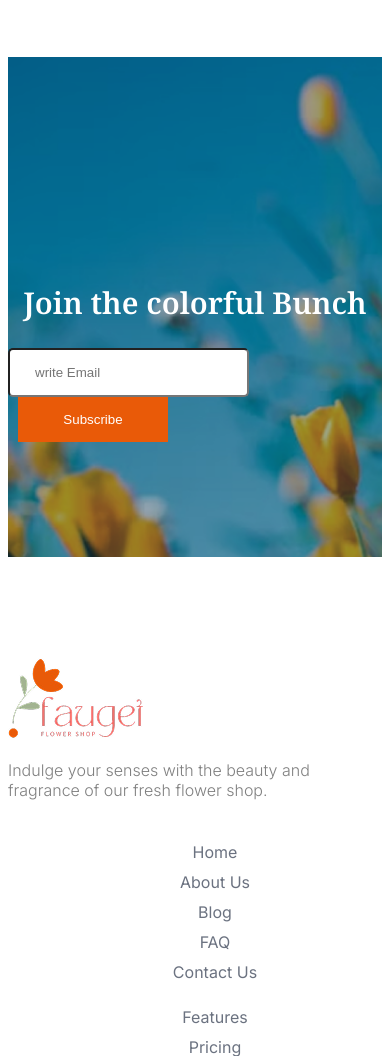
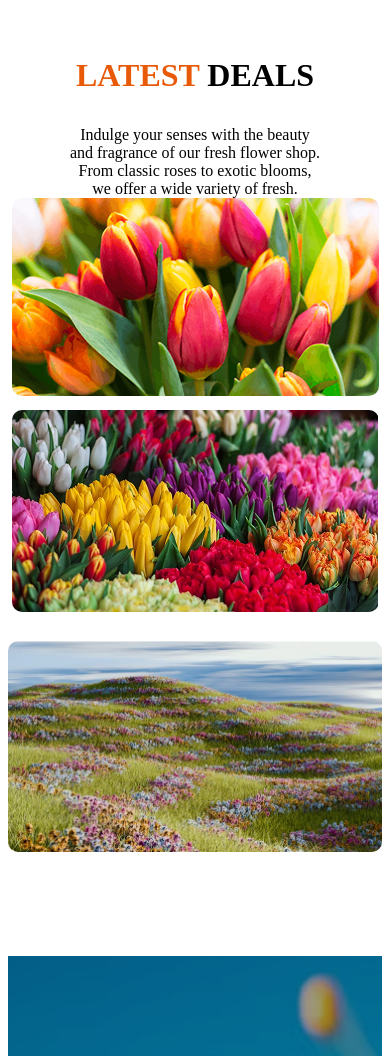
Before and after one commit to Ashiqweb123/flower-shop-site, a plain HTML site: page index.html in a window 390 px wide. Shown: the part 3580-4636 px from the top of the page. Drawn offline with Linux system fonts and the light colour scheme.

Commit message:
collage-image-add

```diff
--- a/index.html
+++ b/index.html
@@ -183,6 +183,53 @@
           </div>
         </div>
       </section>
+      <section>
+        <div class="latest-deals">
+          <div class="deals">
+          <h3 class="section-title">
+            <span class="span-color">LATEST </span>DEALS
+          </h3>
+          <p class="section-desc">
+            Indulge your senses with the beauty and fragrance of our fresh
+            flower shop. From classic roses to exotic blooms, we offer a wide
+            variety of fresh.
+          </p>
+        </div>
+        </div>
+
+        <div class="image-container">
+
+          <div class="left-side-image">
+             <div class="image-content">
+               <img src="./assets/deal-ana.png" alt="">
+            <div class="price-tag">
+              <h3>60% Off | Bloom Plant</h3>
+              <a href="">SHOP now</a>
+            </div>
+             </div>
+
+
+              <div class="image-content">
+                <img src="./assets/deal-bloom.png" alt="">
+            <div class="price-tag">
+              <h3>60% Off | Bloom Plant</h3>
+              <a href="">SHOP now</a>
+            </div>
+              </div>
+
+
+          </div>
+          <div class="right-side-image">
+            <div class="image-content"><img src="./assets/deal-zabo.png" alt="">
+            <div class="price-tag">
+              <h3>60% Off | Bloom Plant</h3>
+              <a href="">SHOP now</a>
+            </div></div>
+          </div>
+
+          </div>
+
+      </section>
     </main>
     <section class="join">
       <div class="color-branch">
--- a/styles/style.css
+++ b/styles/style.css
@@ -137,6 +137,44 @@ section {
 }
 .lover-desc {
   color: #00000080;
+}
+.image-container {
+  display: flex;
+  justify-content: center;
+  align-items: center;
+  gap: 25px;
+}
+.left-side-image {
+  display: flex;
+  flex-direction: column;
+  gap: 10px;
+}
+.left-side-image img {
+  /* width: 40%; */
+  border-radius: 10px;
+}
+.right-side-image img {
+  border-radius: 10px;
+}
+.left-side-image .image-content,
+.right-side-image .image-content {
+  position: relative;
+}
+.price-tag {
+  position: absolute;
+  top: 40px;
+  left: 100px;
+  color: white;
+  font-weight: bold;
+  display: none;
+}
+.price-tag h3,
+a {
+  color: white;
+  font-size: 1.4rem;
+}
+.image-content:hover .price-tag {
+  display: block;
 }
 .join {
   background-image: url("../assets/news-letter-bg.png");
@@ -286,6 +324,13 @@ footer p {
   .image .flower-store {
     width: 100%;
   }
+  .image-container {
+    flex-direction: column;
+  }
+  .right-side-image img {
+    border-radius: 10px;
+    width: 100%;
+  }
   .join {
     width: 100%;
   }
```
